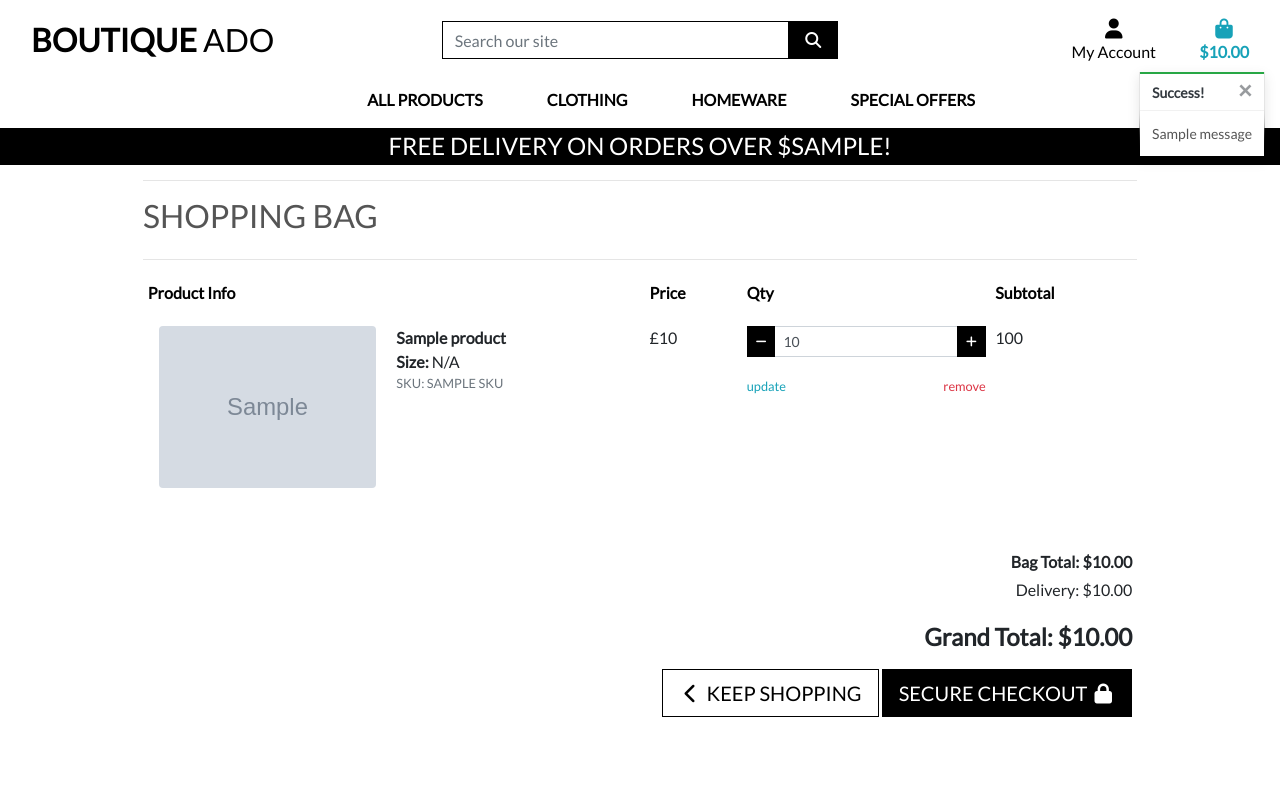
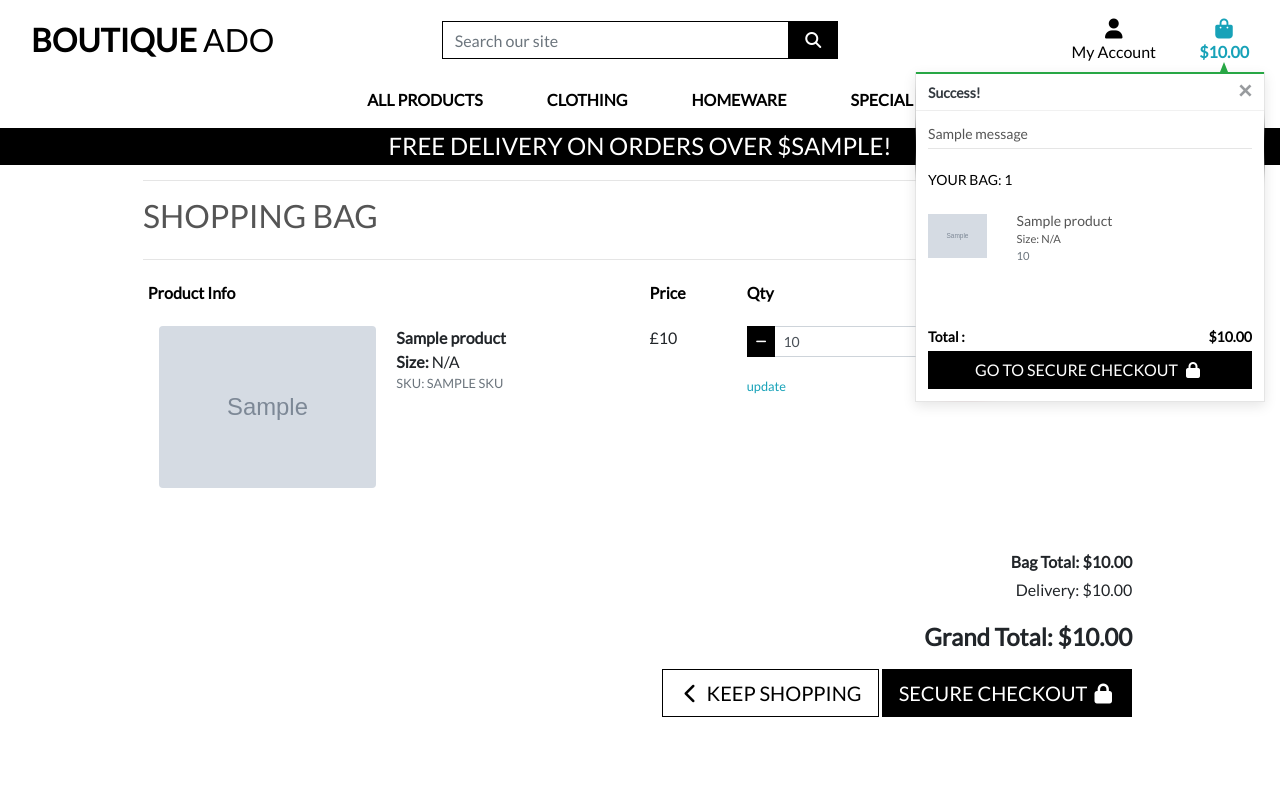
Before and after one commit to avabellaw/boutique-ado-django, a Django app: template bag/templates/bag/bag.html in a window 1280 px wide. Run offline with Django 5.2, Linux system fonts and the light colour scheme; the template is opened without the code that fills it: most values are stand-ins (such as "Sample title", 1, 10 or a date in 2020); grey boxes marked "Sample" are stand-in pictures; one stand-in notice (Sample message) is shown; some libraries are stand-ins or nearby versions.

Commit message:
Improve added to bag notification + add css

```diff
--- a/static/css/base.css
+++ b/static/css/base.css
@@ -117,6 +117,57 @@ a.category-badge>span.badge:hover {
     height: 2px;
 }
 
+/* from CSS-tricks.com: https://css-tricks.com/snippets/css/css-triangle/ */
+.arrow-up {
+    width: 0;
+    height: 0;
+    border-left: 4px solid transparent;
+    border-right: 4px solid transparent;
+    border-bottom: 10px solid black;
+    position: absolute;
+    top: -10px;
+    right: 36px;
+}
+
+/* Convenience classes - colors copied from Bootstrap */
+.arrow-primary {
+    border-bottom-color: #007bff !important;
+}
+
+.arrow-secondary {
+    border-bottom-color: #6c757d !important;
+}
+
+.arrow-success {
+    border-bottom-color: #28a745 !important;
+}
+
+.arrow-danger {
+    border-bottom-color: #dc3545 !important;
+}
+
+.arrow-warning {
+    border-bottom-color: #ffc107 !important;
+}
+
+.arrow-info {
+    border-bottom-color: #17a2b8 !important;
+}
+
+.arrow-light {
+    border-bottom-color: #f8f9fa !important;
+}
+
+.arrow-dark {
+    border-bottom-color: #343a40 !important;
+}
+
+.bag-notification-wrapper {
+    height: 100px;
+    overflow-x: hidden;
+    overflow-y: auto;
+}
+
 /* -------------------------------- Media Queries */
 
 /* Slightly larger container on xl screens */
--- a/templates/includes/toasts/toast_success.html
+++ b/templates/includes/toasts/toast_success.html
@@ -1,13 +1,69 @@
-<div class="toast custom-toast rounded-0 border-top-0" data-autohide="false">
+<div class="toast custom-toast rounded-0 border-top-0"
+     data-autohide="false">
     <div class="arrow-up arrow-success"></div>
     <div class="w-100 toast-capper bg-success"></div>
     <div class="toast-header bg-white text-dark">
         <strong class="mr-auto">Success!</strong>
-        <button type="button" class="ml-2 mb-1 close text-dark" data-dismiss="toast" aria-label="Close">
+        <button type="button"
+                class="ml-2 mb-1 close text-dark"
+                data-dismiss="toast"
+                aria-label="Close">
             <span aria-hidden="true">&times;</span>
         </button>
     </div>
     <div class="toast-body bg-white">
-        {{ message }}
+        <div class="row">
+            <div class="col">
+                {{ message }}
+                <hr class="mt-1 mb-3">
+            </div>
+        </div>
+        {% if grand_total %}
+            <p class="logo-font bg-white text-black py-1">Your bag: {{ product_count }}</p>
+            <div class="bag-notification-wrapper">
+                {% for item in bag_items %}
+                    <div class="row">
+                        <div class="col-3 my-1">
+                            <img src="{{ item.product.image.url }}" alt="" class="w-100">
+                        </div>
+                        <div class="col-9">
+                            <p class="my-0">{{ item.product.name }}</p>
+                            <p class="my-0 small">
+                                Size:
+                                {% if item.product.has_sizes %}
+                                    {{ item.size|upper }}
+                                {% else %}
+                                    N/A
+                                {% endif %}
+                            </p>
+                            <p class="my-0 small text-muted">{{ item.quantity }}</p>
+                        </div>
+                    </div>
+                {% endfor %}
+            </div>
+            <div class="row">
+                <div class="col">
+                    <strong>
+                        <p class="mt-3 mb-1 text-black">
+                            Total
+                            {% if free_delivery_delta > 0 %}(Exc. delivery){% endif %}
+                            :
+                            <span class="float-right">${{ total|floatformat:2 }}</span>
+                        </p>
+                    </strong>
+                    {% if free_delivery_delta > 0 %}
+                        <p class="mb-0 p-2 bg-warning shadow-sm text-black text-center">
+                            Spend <strong>${{ free_delivery_delta }}</strong> more to get free next day delivery!
+                        </p>
+                    {% endif %}
+                    <a href="{% url 'view_bag' %}" class="btn btn-black btn-block rounded-0">
+                        <span class="text-uppercase">Go To Secure Checkout</span>
+                        <span class="icon">
+                            <i class="fas fa-lock"></i>
+                        </span>
+                    </a>
+                </div>
+            </div>
+        {% endif %}
     </div>
 </div>
```
Also changed, not shown: bag/views.py (+26 -2 lines), products/views.py (line endings or trailing spaces).
